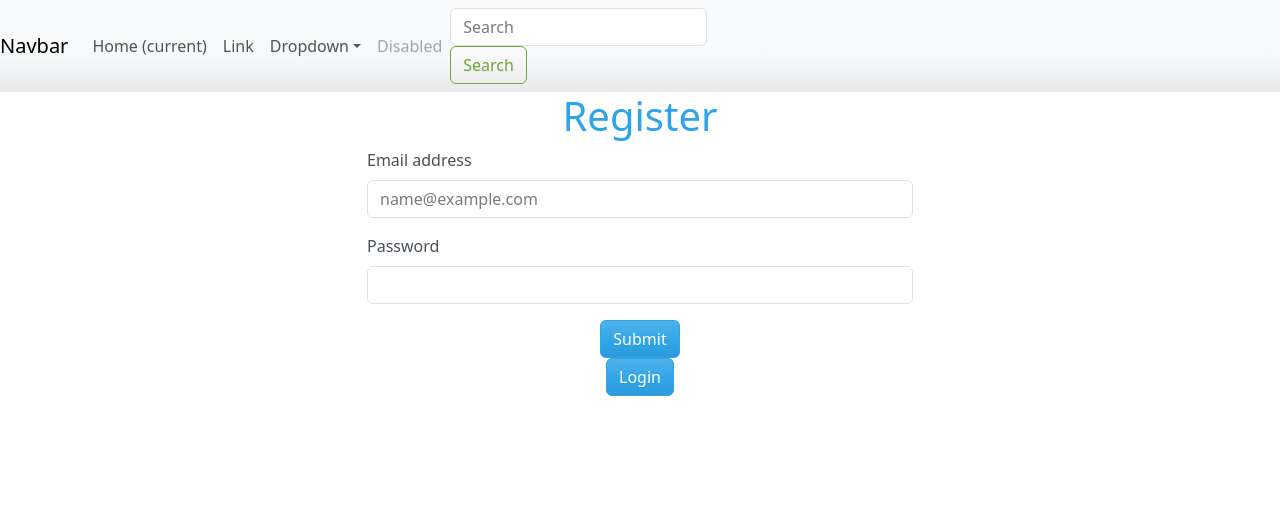
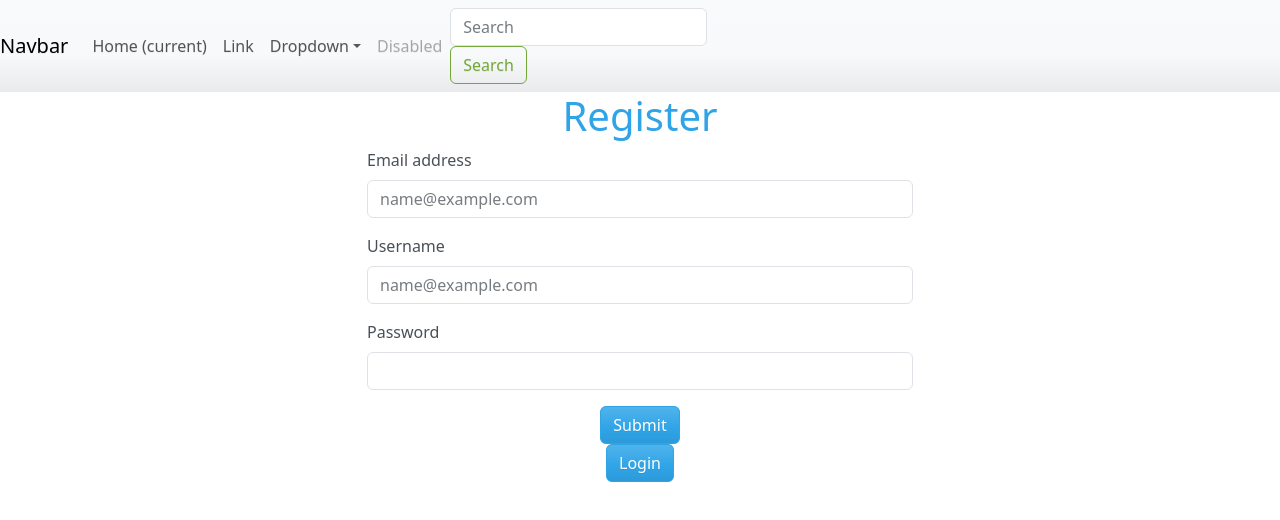
Before and after one commit to johnmartinroque/FamFund, a React (Create React App) app in the folder main/: page /register in a window 1280 px wide. Shown: the top 520 px of the page. Built offline with nearby package versions, Linux system fonts and the light colour scheme; no server answers.

Commit message:
username in register

```diff
--- a/main/src/screens/Login.jsx
+++ b/main/src/screens/Login.jsx
@@ -1,11 +1,30 @@
-import React from "react";
+import { getAuth, signInWithEmailAndPassword } from "firebase/auth";
+import React, { useState } from "react";
 import { Button } from "react-bootstrap";
 import { useNavigate } from "react-router";
 
 function Login() {
+  const [email, setEmail] = useState("");
+  const [password, setPassword] = useState("");
   const navigate = useNavigate();
+  const auth = getAuth();
   const navigateToRegister = () => {
     navigate("/register");
+  };
+
+  const login = async () => {
+    try {
+      const userCredential = await signInWithEmailAndPassword(
+        auth,
+        email,
+        password
+      );
+      const user = userCredential.user;
+      setEmail("");
+      setPassword("");
+    } catch (error) {
+      console.error("Registration Error: ", error.code, error.message);
+    }
   };
   return (
     <div>
--- a/main/src/screens/Register.jsx
+++ b/main/src/screens/Register.jsx
@@ -8,6 +8,7 @@ import { Link, useNavigate } from "react-router";
 function Register() {
   const [email, setEmail] = useState("");
   const [password, setPassword] = useState("");
+  const [username, setUsername] = useState("");
   const auth = getAuth();
   const navigate = useNavigate();
   const register = async () => {
@@ -21,8 +22,9 @@ function Register() {
       await addDoc(collection(db, "users"), {
         uid: user.uid,
         email: user.email,
+        username: username,
       });
-
+      setUsername("");
       setEmail("");
       setPassword("");
     } catch (error) {
@@ -56,6 +58,19 @@ function Register() {
               />
             </div>
             <div class="mb-3">
+              <label for="exampleFormControlInput1" class="form-label">
+                Username
+              </label>
+              <input
+                type="text"
+                class="form-control"
+                id="exampleFormControlInput1"
+                placeholder="name@example.com"
+                value={username}
+                onChange={(e) => setUsername(e.target.value)}
+              />
+            </div>
+            <div class="mb-3">
               <label for="exampleFormControlTextarea1" class="form-label">
                 Password
               </label>
```
